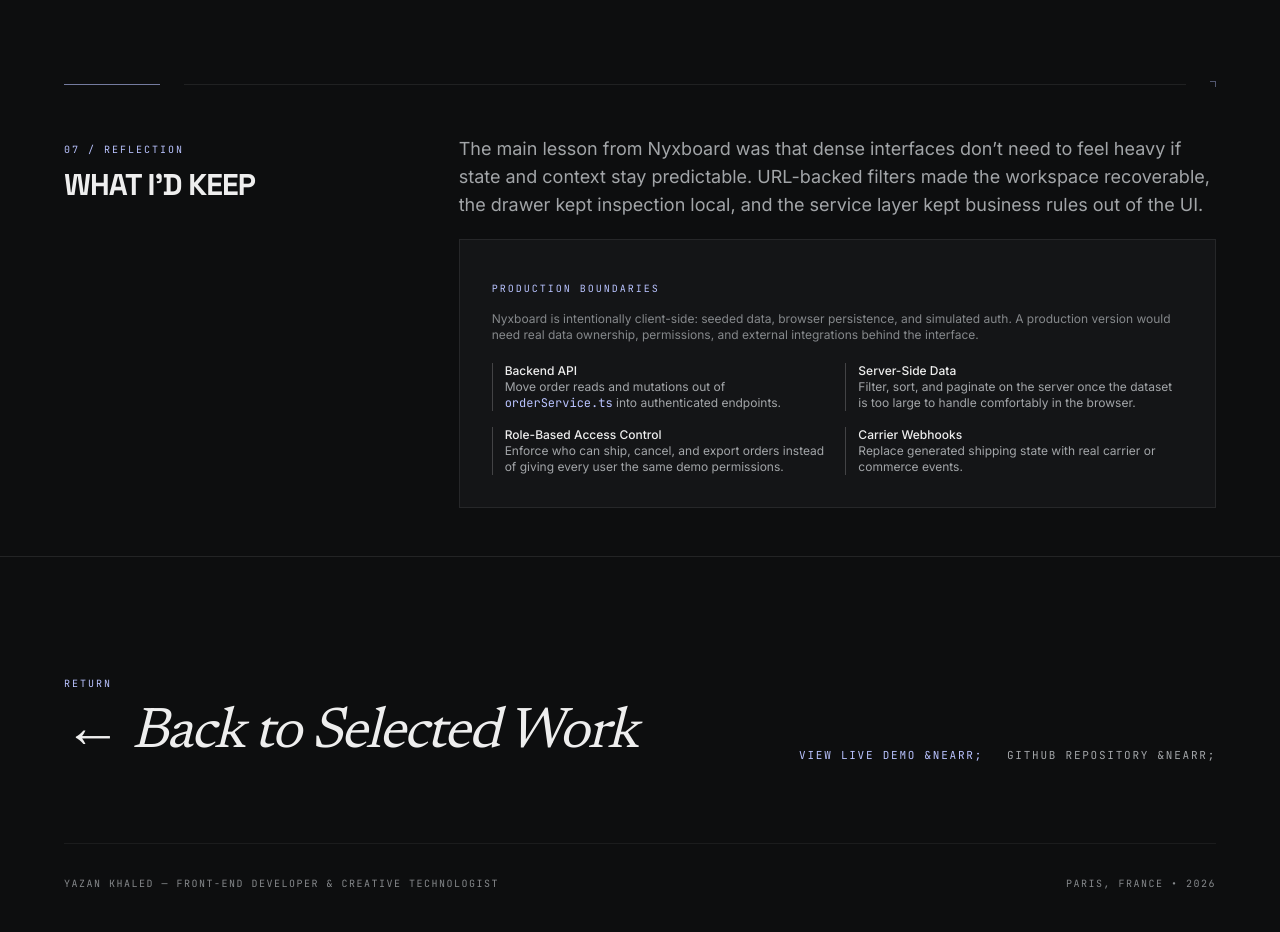
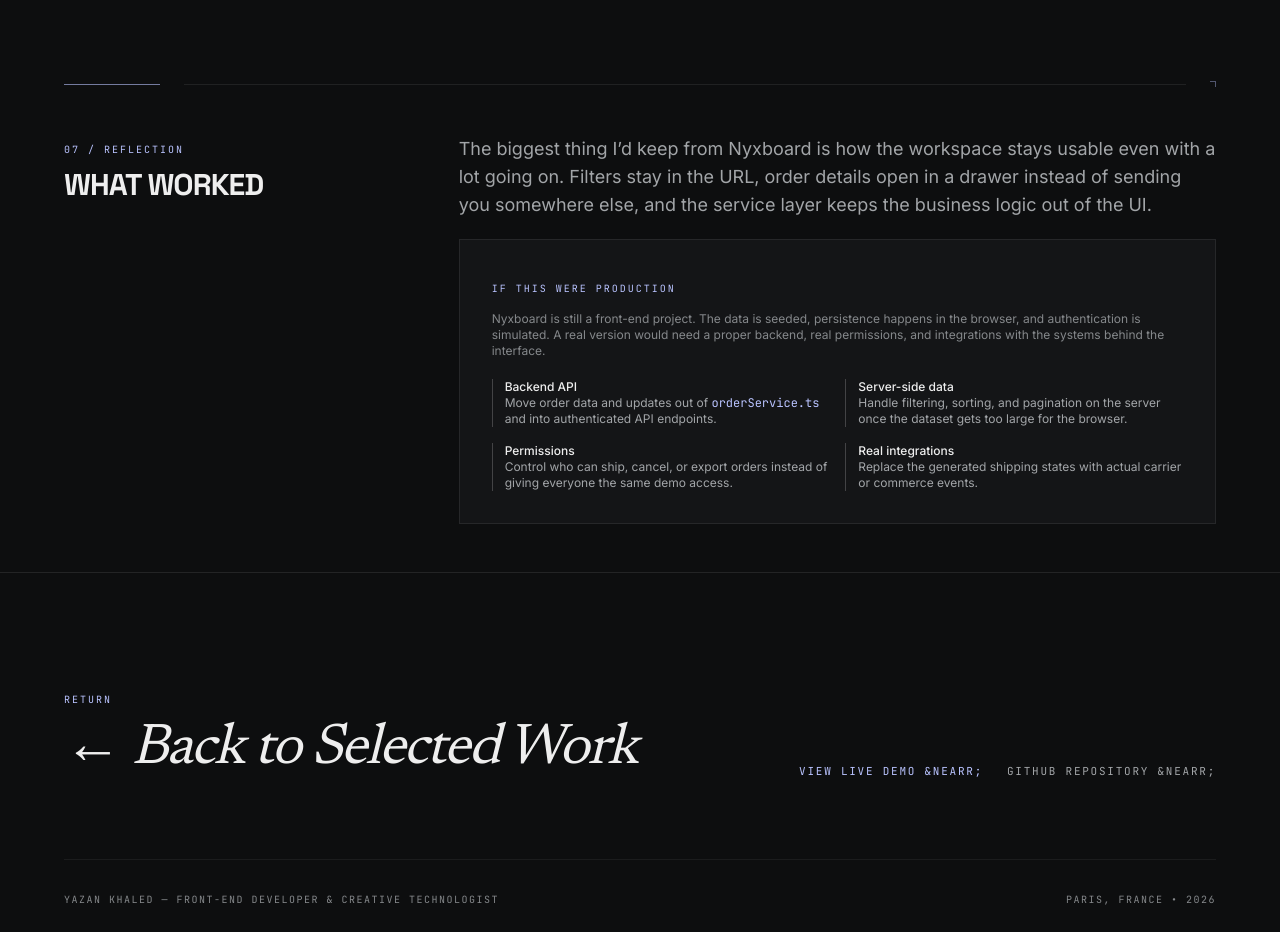
Before and after one commit to DRGYZ/portfolio, a Next.js app: page /work/nyxboard in a window 1280 px wide. Shown: the part 8540-9472 px from the top of the page. Built offline with nearby package versions, Linux system fonts and the light colour scheme.

Commit message:
copy(nyxboard): update 07 / Reflection section copy

```diff
--- a/components/case-study/NyxboardCaseStudy.tsx
+++ b/components/case-study/NyxboardCaseStudy.tsx
@@ -557,40 +557,40 @@
           <div className="lg:col-span-4">
             <span className="font-mono text-[10px] uppercase tracking-[0.2em] text-accent">07 / Reflection</span>
             <h2 className="mt-2 font-display text-2xl font-bold uppercase tracking-[-0.03em] text-primary sm:text-3xl">
-              What I’d Keep
+              What worked
             </h2>
           </div>
 
           <div className="space-y-5 text-base leading-relaxed text-primary-muted sm:text-lg lg:col-span-8">
             <p>
-              The main lesson from Nyxboard was that dense interfaces don’t need to feel heavy if state and context stay predictable. URL-backed filters made the workspace recoverable, the drawer kept inspection local, and the service layer kept business rules out of the UI.
+              The biggest thing I’d keep from Nyxboard is how the workspace stays usable even with a lot going on. Filters stay in the URL, order details open in a drawer instead of sending you somewhere else, and the service layer keeps the business logic out of the UI.
             </p>
 
             {/* Clearly labeled production boundaries */}
             <div className="border border-white/[0.08] bg-surface p-6 sm:p-8 font-sans">
               <span className="font-mono text-[10px] uppercase tracking-[0.2em] text-accent">
-                Production Boundaries
+                If this were production
               </span>
               <p className="mt-2 text-xs text-primary-subtle">
-                Nyxboard is intentionally client-side: seeded data, browser persistence, and simulated auth. A production version would need real data ownership, permissions, and external integrations behind the interface.
+                Nyxboard is still a front-end project. The data is seeded, persistence happens in the browser, and authentication is simulated. A real version would need a proper backend, real permissions, and integrations with the systems behind the interface.
               </p>
 
               <ul className="mt-5 grid gap-4 sm:grid-cols-2 text-xs text-primary-muted list-none p-0 m-0">
                 <li className="border-l border-white/20 pl-3">
                   <strong className="text-primary block font-medium">Backend API</strong>
-                  <span>Move order reads and mutations out of <code className="text-accent">orderService.ts</code> into authenticated endpoints.</span>
+                  <span>Move order data and updates out of <code className="text-accent">orderService.ts</code> and into authenticated API endpoints.</span>
                 </li>
                 <li className="border-l border-white/20 pl-3">
-                  <strong className="text-primary block font-medium">Server-Side Data</strong>
-                  <span>Filter, sort, and paginate on the server once the dataset is too large to handle comfortably in the browser.</span>
+                  <strong className="text-primary block font-medium">Server-side data</strong>
+                  <span>Handle filtering, sorting, and pagination on the server once the dataset gets too large for the browser.</span>
                 </li>
                 <li className="border-l border-white/20 pl-3">
-                  <strong className="text-primary block font-medium">Role-Based Access Control</strong>
-                  <span>Enforce who can ship, cancel, and export orders instead of giving every user the same demo permissions.</span>
+                  <strong className="text-primary block font-medium">Permissions</strong>
+                  <span>Control who can ship, cancel, or export orders instead of giving everyone the same demo access.</span>
                 </li>
                 <li className="border-l border-white/20 pl-3">
-                  <strong className="text-primary block font-medium">Carrier Webhooks</strong>
-                  <span>Replace generated shipping state with real carrier or commerce events.</span>
+                  <strong className="text-primary block font-medium">Real integrations</strong>
+                  <span>Replace the generated shipping states with actual carrier or commerce events.</span>
                 </li>
               </ul>
             </div>
```
